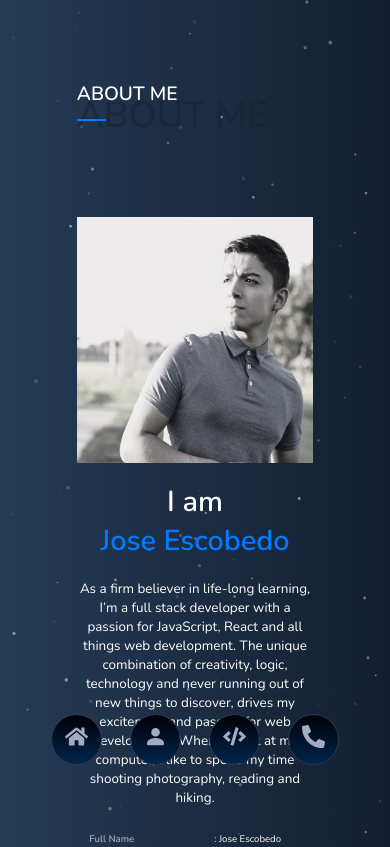
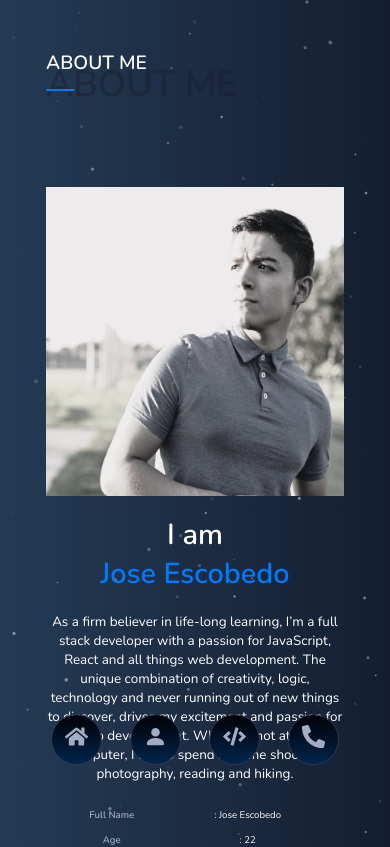
Before and after one commit to Jose-Escobedo/Portfolio-Website, a React (Create React App) app: page /about in a window 390 px wide. Shown: the top 847 px of the page. Built offline with nearby package versions, Linux system fonts and the light colour scheme.

Commit message:
600px media query replace 480px main layout

```diff
--- a/src/components/Navigation/NavigationElements.js
+++ b/src/components/Navigation/NavigationElements.js
@@ -71,7 +71,7 @@ export const NavigationStyled = styled.nav`
     }
   }
 
-  @media screen and (max-width: 480px) {
+  @media screen and (max-width: 600px) {
     position: relative;
     justify-content: flex-start;
     animation: fadein 5s ease-in 1;
--- a/src/components/Sidebar/SidebarElements.js
+++ b/src/components/Sidebar/SidebarElements.js
@@ -6,7 +6,7 @@ export const SidebarStyled = styled.div`
   position: fixed;
   top: 25%;
   z-index: 100;
-  @media screen and (max-width: 480px) {
+  @media screen and (max-width: 600px) {
     width: 100vw;
     top: 80%;
     position: fixed;
--- a/src/styles/Layouts.js
+++ b/src/styles/Layouts.js
@@ -1,15 +1,11 @@
 import styled from "styled-components";
 
 export const MainLayout = styled.div`
-  padding: 7rem;
+  padding: 5em;
 
-  @media screen and (max-width: 480px) {
-    padding: 2rem;
+  @media screen and (max-width: 600px) {
+    padding: 2em;
     width: 100%;
-  }
-  @media screen and (max-width: 760px) {
-    width: 100%;
-    padding: 4rem;
   }
 `;
 
```
